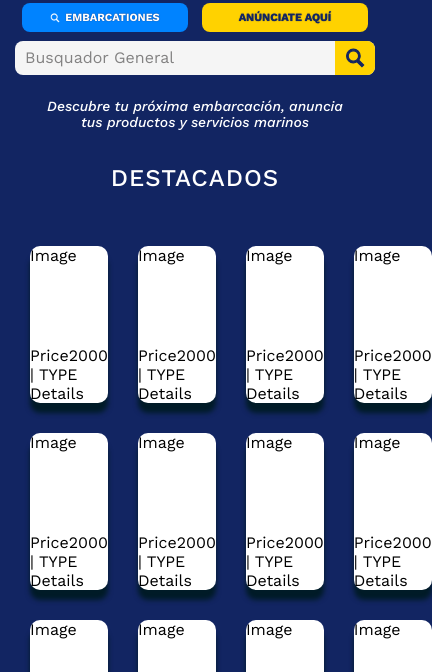
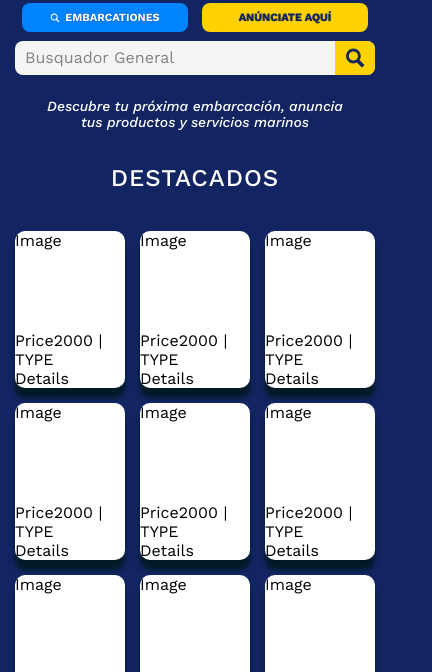
Before and after one commit to ChristopherPHolder/Mexico-Marino, a Gatsby site: page / in a window 390 px wide. Shown: the part 54-726 px from the top of the page, 432 px wide, since content can reach past the window. Built offline with nearby package versions, Linux system fonts and the light colour scheme; Gatsby itself is replaced by a stand-in of ours.

Commit message:
feat: add mobile optimized siplay for for featured listings grid

```diff
--- a/src/components/featured-listings/featured-listings.styles.scss
+++ b/src/components/featured-listings/featured-listings.styles.scss
@@ -4,7 +4,7 @@
   width: 100%;
   max-width: 1400px;
   margin: auto;
-
+  padding-bottom: 30px;
   .featured-listing-title {
     font-size: 24px;
     color: $text-color;
@@ -21,8 +21,12 @@
     max-width: 100%;
     padding: 30px;
 
-    @media screen {
-
+    @media (max-width: 1000px) {
+      grid-template-columns: 1fr 1fr 1fr;
+      grid-column-gap: 15px;
+      grid-row-gap: 15px;
+      max-width: 100%;
+      padding: 15px;
     }
     .listing-card{
       background-color: white;
```
